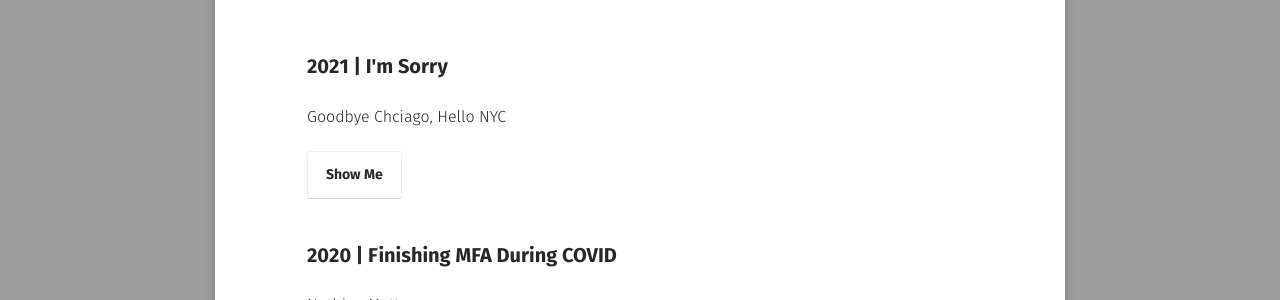
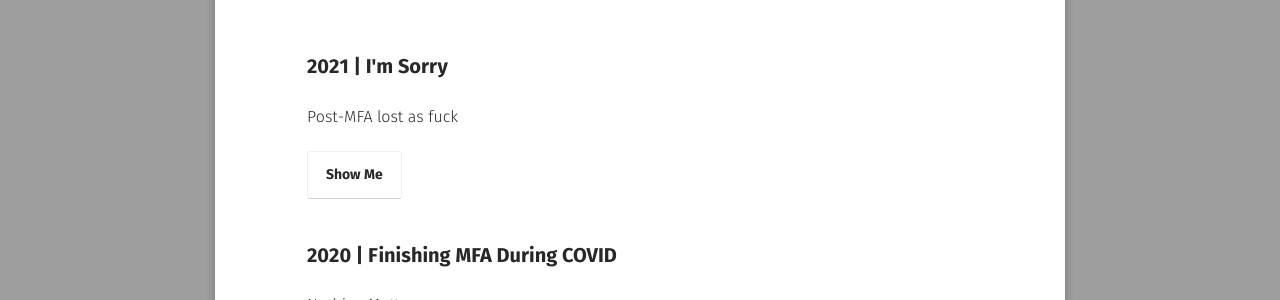
Before and after one commit to jchobanana/jchobanana.github.io, a Jekyll site: the page built from projects/index.md, in a window 1280 px wide. Shown: the part 251-551 px from the top of the page. Built offline with Jekyll 4.4.1, drawn with Linux system fonts in a browser that asks for light colours; some web fonts are replaced.

Commit message:
Update 2021-04-01-Sorry.md

```diff
--- a/_posts/2021-04-01-Sorry.md
+++ b/_posts/2021-04-01-Sorry.md
@@ -1,7 +1,7 @@
 ---
 layout: post
 title:  "2021 | I'm Sorry"
-excerpt: "Goodbye Chciago, Hello NYC"
+excerpt: "Post-MFA lost as fuck"
 project: true
 tag:
 - painting
```
